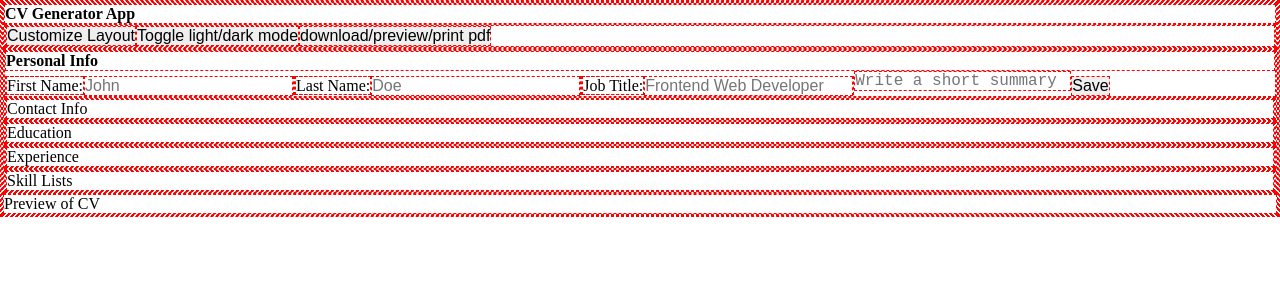
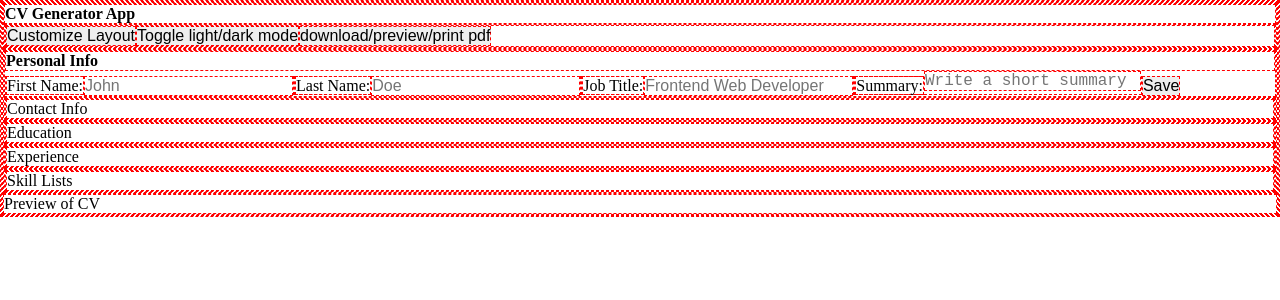
Before and after one commit to bdaniels8135/cv-creator-project, a React (Vite) app: page / in a window 1280 px wide. Shown: the top 300 px of the page. Built offline with nearby package versions, Linux system fonts and the light colour scheme.

Commit message:
Rename autoResizingTextarea component

```diff
--- a/src/AutoResizingTextarea.jsx
+++ /dev/null
@@ -1,23 +0,0 @@
-import React, { useState } from "react";
-
-function AutoResizingTextarea(props) {
-  const [height, setHeight] = useState(1);
-  const { id, placeholder, defaultValue } = props;
-
-  return (
-    <textarea
-      id={id}
-      rows={height}
-      placeholder={placeholder}
-      defaultValue={defaultValue}
-      className="resizing-textarea"
-      onChange={(e) => {
-        if (e.target.clientHeight < e.target.scrollHeight)
-          setHeight(height + 1);
-      }}
-      style={{ resize: "none" }}
-    />
-  );
-}
-
-export default AutoResizingTextarea;
--- /dev/null
+++ b/src/LabeledAutoResizingTextarea.jsx
@@ -0,0 +1,26 @@
+import React, { useState } from "react";
+
+function LabeledAutoResizingTextarea(props) {
+  const [height, setHeight] = useState(1);
+  const { id, placeholder, defaultValue, labelText } = props;
+
+  return (
+    <label htmlFor={id} className="input-container">
+      <span className="input-label-text">{labelText}:</span>
+      <textarea
+        id={id}
+        rows={height}
+        placeholder={placeholder}
+        defaultValue={defaultValue}
+        className="resizing-textarea"
+        onChange={(e) => {
+          if (e.target.clientHeight < e.target.scrollHeight)
+            setHeight(height + 1);
+        }}
+        style={{ resize: "none" }}
+      />
+    </label>
+  );
+}
+
+export default LabeledAutoResizingTextarea;
--- a/src/PersonalInfoSection.jsx
+++ b/src/PersonalInfoSection.jsx
@@ -1,6 +1,6 @@
 import React, { useState } from "react";
 import LabeledTextInput from "./LabeledTextInput";
-import AutoResizingTextarea from "./AutoResizingTextarea";
+import LabeledAutoResizingTextarea from "./LabeledAutoResizingTextarea";
 
 function PersonalInfoSection() {
   const [personalInfo, setPersonalInfo] = useState({});
@@ -33,28 +33,29 @@ function PersonalInfoSection() {
       <LabeledTextInput
         labelText="First Name"
         id="first-name-input"
-        defaultValue={personalInfo.firstName || ""}
+        defaultValue={personalInfo.firstName}
         placeholder="John"
       />
 
       <LabeledTextInput
         labelText="Last Name"
         id="last-name-input"
-        defaultValue={personalInfo.lastName || ""}
+        defaultValue={personalInfo.lastName}
         placeholder="Doe"
       />
 
       <LabeledTextInput
         labelText="Job Title"
         id="job-title-input"
-        defaultValue={personalInfo.jobTitle || ""}
+        defaultValue={personalInfo.jobTitle}
         placeholder="Frontend Web Developer"
       />
 
-      <AutoResizingTextarea
+      <LabeledAutoResizingTextarea
+        labelText="Summary"
         id="summary-input"
+        defaultValue={personalInfo.summary}
         placeholder="Write a short summary of yourself."
-        defaultValue={personalInfo.summary}
       />
 
       <button
```
